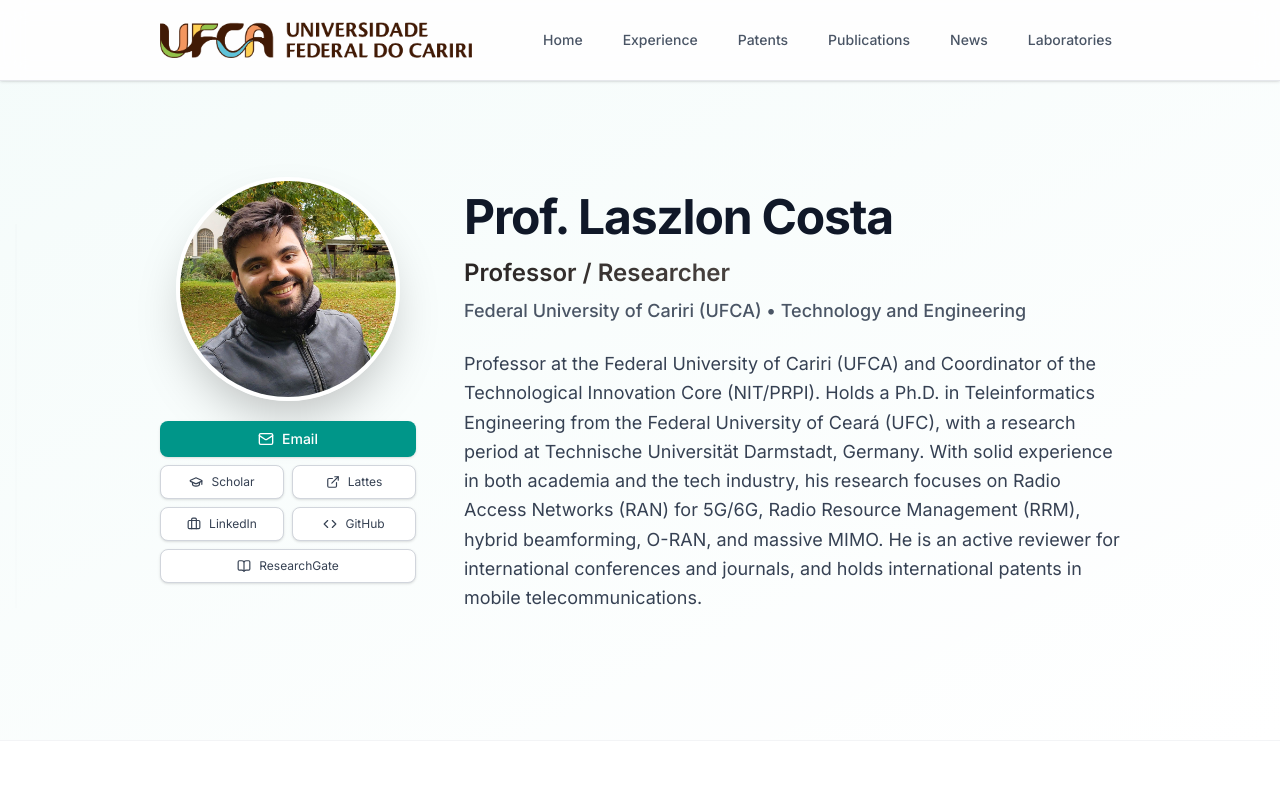
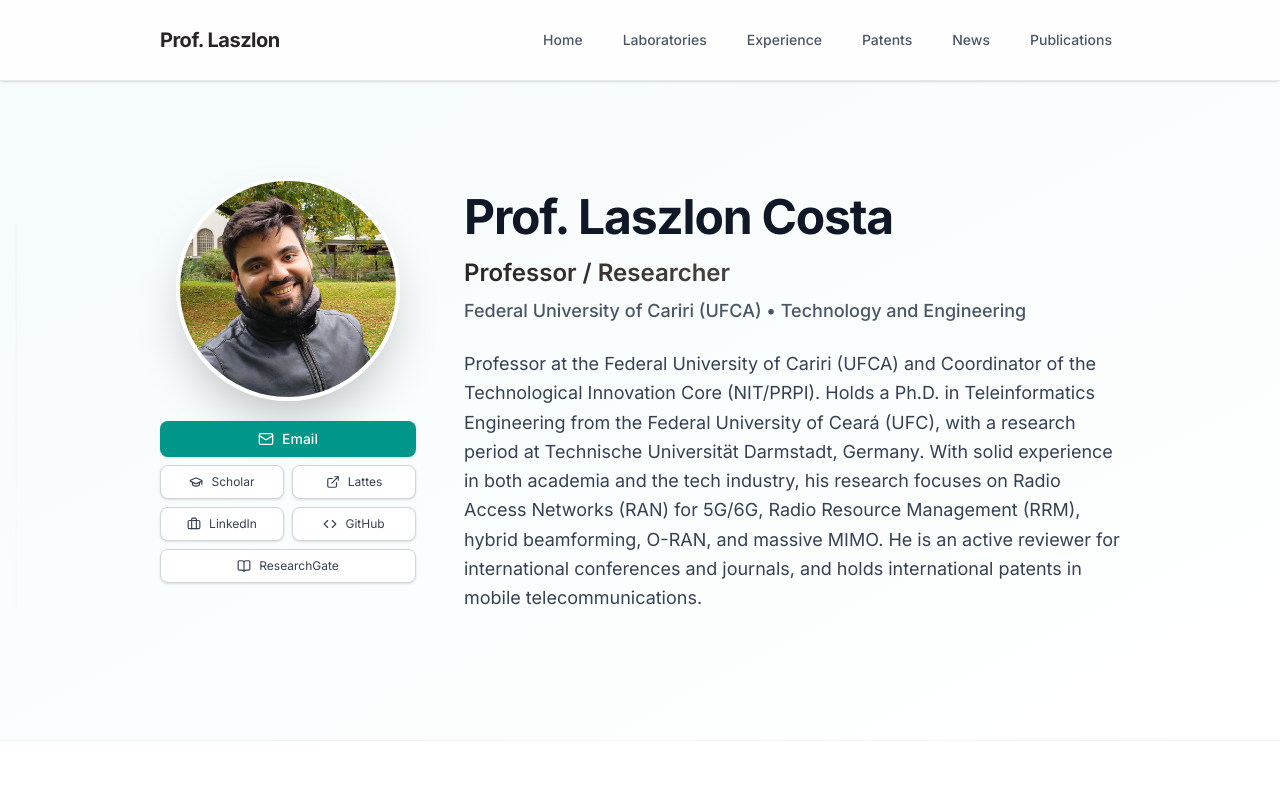
Before and after one commit to laszloncosta/laszloncosta.github.io, a Next.js app: page / in a window 1280 px wide. Shown: the top 800 px of the page. Built offline with nearby package versions, Linux system fonts and the light colour scheme.

Commit message:
Refactor Navbar: replace UFCA logo with text and reorder links to match page sections

```diff
--- a/src/components/Navbar.jsx
+++ b/src/components/Navbar.jsx
@@ -6,15 +6,15 @@
       <div className="max-w-5xl mx-auto px-4 sm:px-6 lg:px-8">
         <div className="flex justify-between items-center h-20">
           <div className="shrink-0 flex items-center">
-            <img src="/ufca-logo-horizontal.png" alt="UFCA" className="h-7 sm:h-9 w-auto object-contain" />
+            <span className="font-bold text-xl text-stone-800 tracking-tight">Prof. Laszlon</span>
           </div>
           <div className="hidden md:flex items-center gap-2 lg:gap-6">
             <a href="#about" className="text-gray-600 hover:text-teal-600 px-2 py-2 text-sm font-medium transition-colors">Home</a>
+            <a href="#labs" className="text-gray-600 hover:text-teal-600 px-2 py-2 text-sm font-medium transition-colors">Laboratories</a>
             <a href="#experience" className="text-gray-600 hover:text-teal-600 px-2 py-2 text-sm font-medium transition-colors">Experience</a>
             <a href="#patents" className="text-gray-600 hover:text-teal-600 px-2 py-2 text-sm font-medium transition-colors">Patents</a>
+            <a href="#news" className="text-gray-600 hover:text-teal-600 px-2 py-2 text-sm font-medium transition-colors">News</a>
             <a href="#publications" className="text-gray-600 hover:text-teal-600 px-2 py-2 text-sm font-medium transition-colors">Publications</a>
-            <a href="#news" className="text-gray-600 hover:text-teal-600 px-2 py-2 text-sm font-medium transition-colors">News</a>
-            <a href="#labs" className="text-gray-600 hover:text-teal-600 px-2 py-2 text-sm font-medium transition-colors">Laboratories</a>
           </div>
         </div>
       </div>
```
